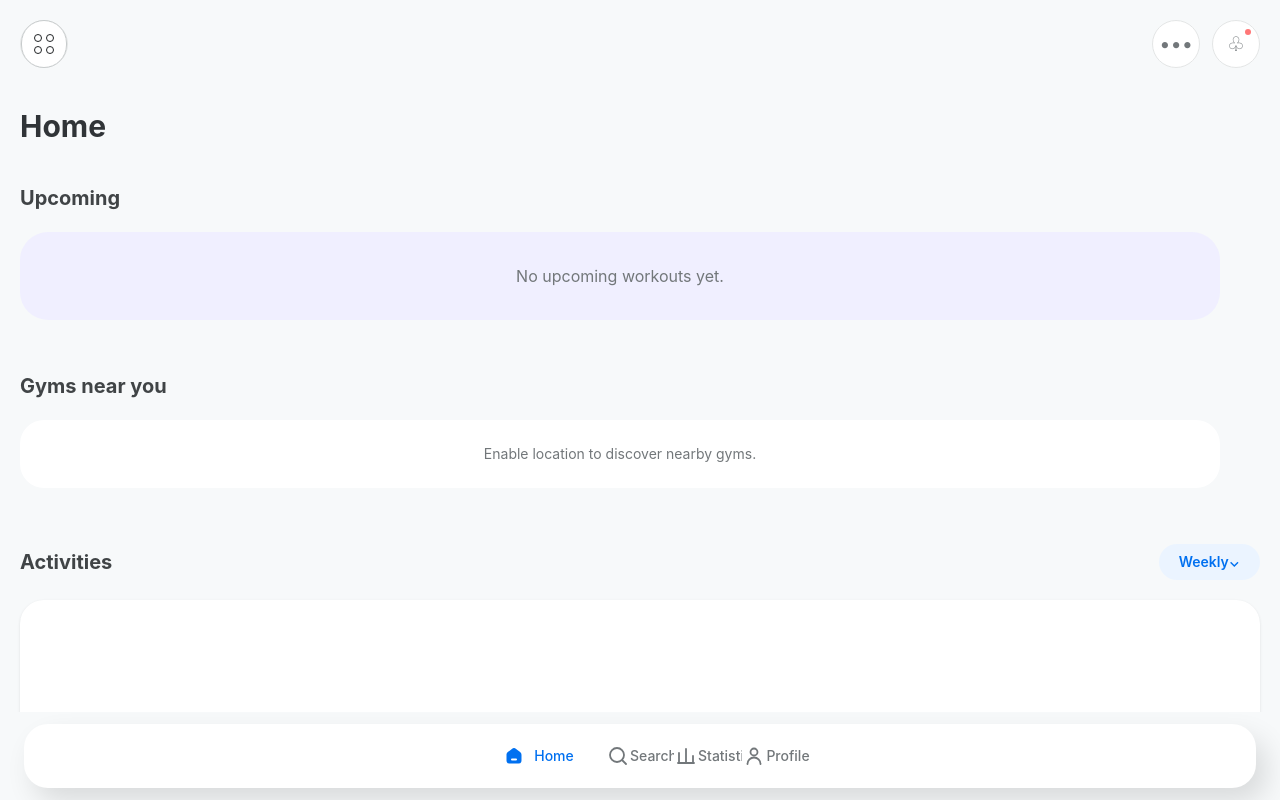
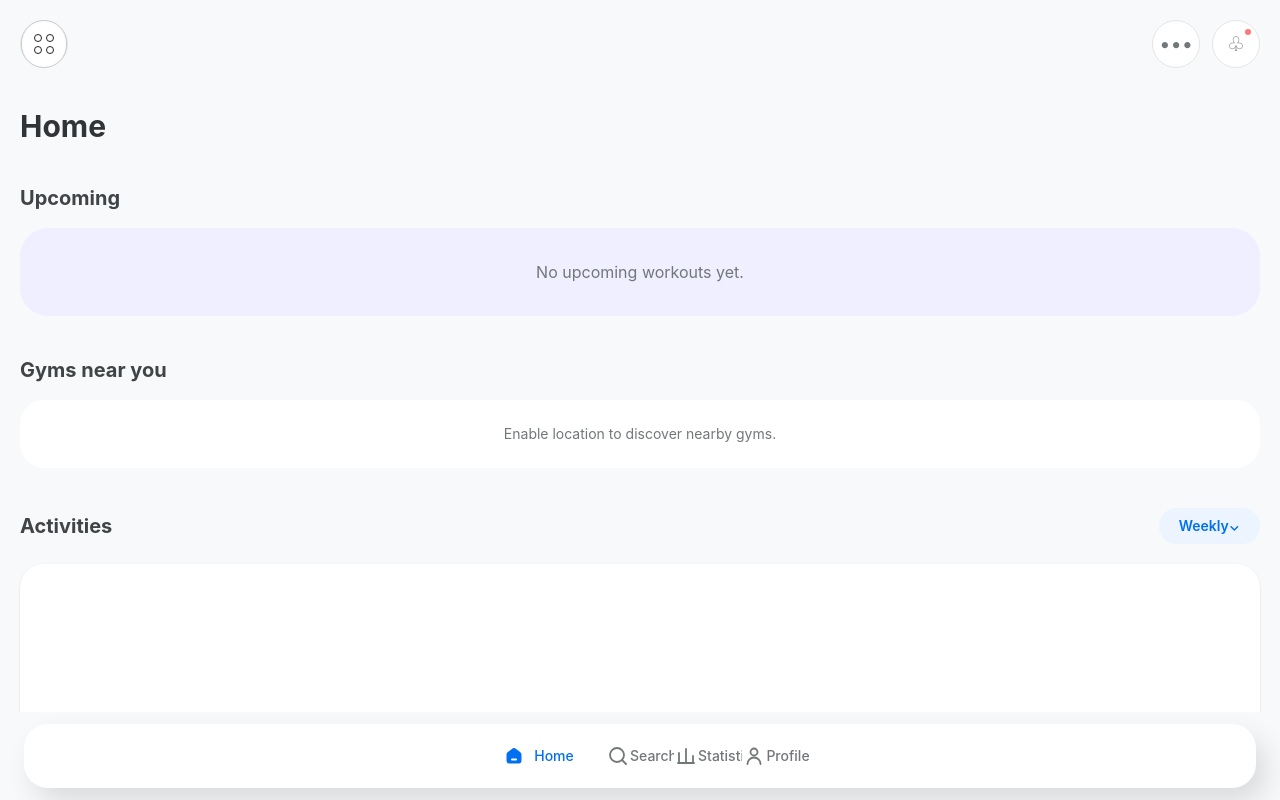
Before and after one commit to SadeghSourceCode/gym-activity-tracker, an Angular app: page / in a window 1280 px wide. Built offline with nearby package versions, Linux system fonts and the light colour scheme.

Commit message:
Fix upcoming workout and nearby gyms card layout

```diff
--- a/src/app/features/home/components/nearby-gyms/nearby-gyms.component.html
+++ b/src/app/features/home/components/nearby-gyms/nearby-gyms.component.html
@@ -1,12 +1,12 @@
-<section [attr.aria-label]="config().title">
+<section [attr.aria-label]="config().title" class="flex flex-col gap-4">
   <h2 class="text-xl font-bold text-[#404446]">{{ config().title }}</h2>
   @if (config().locationLabel) {
     <p class="mt-3 flex items-center gap-2 text-sm text-[#72777A]">
       <span aria-hidden="true">●</span>{{ config().locationLabel }}
     </p>
   }
+  @for (gym of gyms(); track gym.id) {
     <div class="scrollbar-none -mx-5 mt-5 flex gap-4 overflow-x-auto px-5 pb-4">
-    @for (gym of gyms(); track gym.id) {
       <article
         class="w-56 shrink-0 rounded-[28px] bg-white p-6 shadow-[0_12px_35px_rgba(32,35,37,.08)]"
       >
@@ -23,10 +23,10 @@
           </p>
         }
       </article>
+    </div>
   } @empty {
     <p class="w-full rounded-3xl bg-white p-6 text-center text-sm text-[#72777A]">
       {{ config().emptyLabel }}
     </p>
   }
-  </div>
 </section>
--- a/src/app/features/home/components/upcoming-workouts/upcoming-workouts.component.html
+++ b/src/app/features/home/components/upcoming-workouts/upcoming-workouts.component.html
@@ -1,8 +1,8 @@
-<section [attr.aria-label]="config().title">
+<section [attr.aria-label]="config().title" class="flex flex-col gap-4">
   <h2 class="text-xl font-bold text-[#404446]">{{ config().title }}</h2>
 
+  @for (workout of workouts(); track workout.id) {
     <div class="scrollbar-none -mx-5 mt-5 flex snap-x gap-4 overflow-x-auto px-5 pb-3">
-    @for (workout of workouts(); track workout.id) {
       <div
         class="relative min-h-52 w-[86vw] max-w-96 shrink-0 snap-start overflow-hidden rounded-[28px] bg-[#F0EFFF] p-6 text-left"
         (click)="workoutSelected.emit({ workoutId: workout.id })"
@@ -21,10 +21,10 @@
           </span>
         }
       </div>
+    </div>
   } @empty {
     <div class="w-full rounded-[28px] bg-[#F0EFFF] p-8 text-center text-[#72777A]">
       {{ config().emptyLabel }}
     </div>
   }
-  </div>
 </section>
```
Lines whose indentation alone changed are shown as unchanged.
